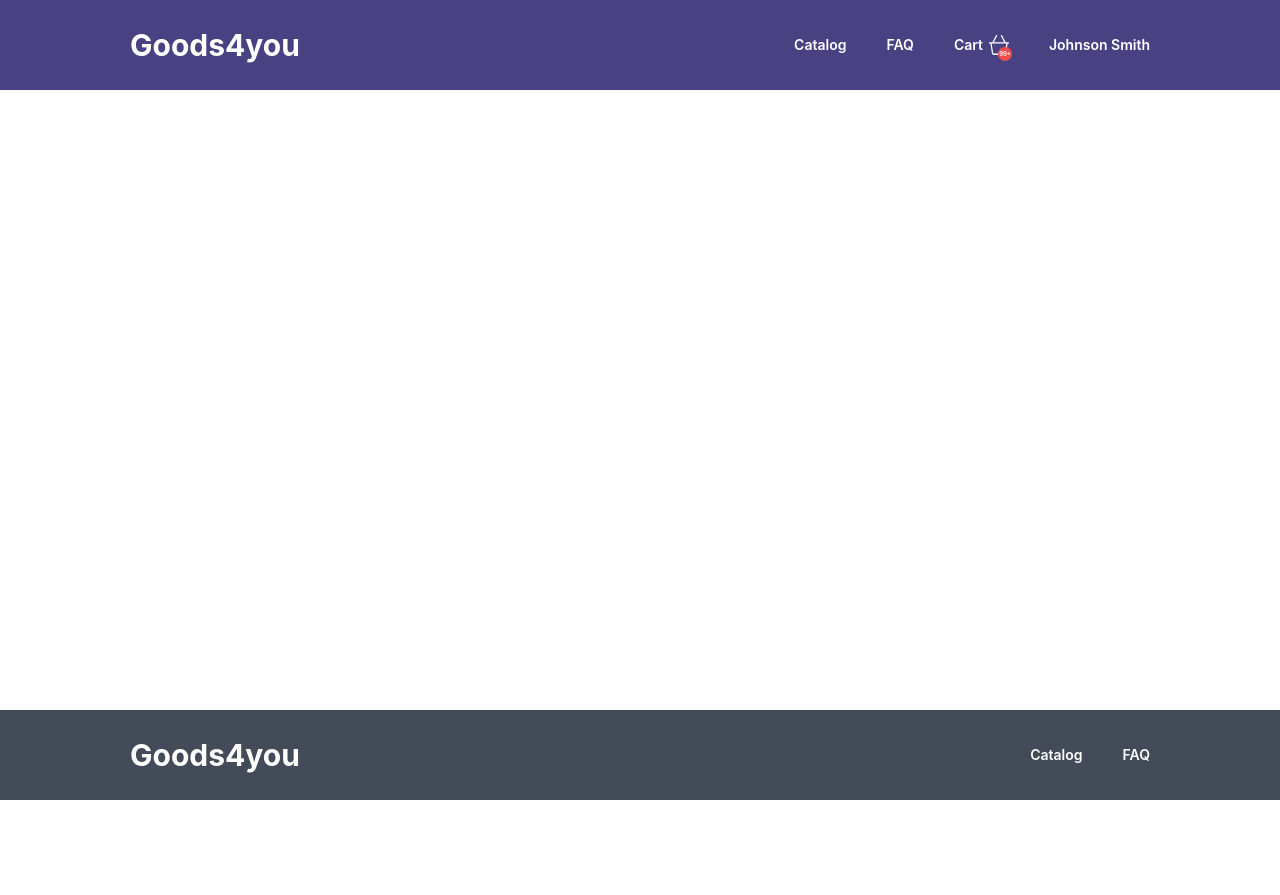
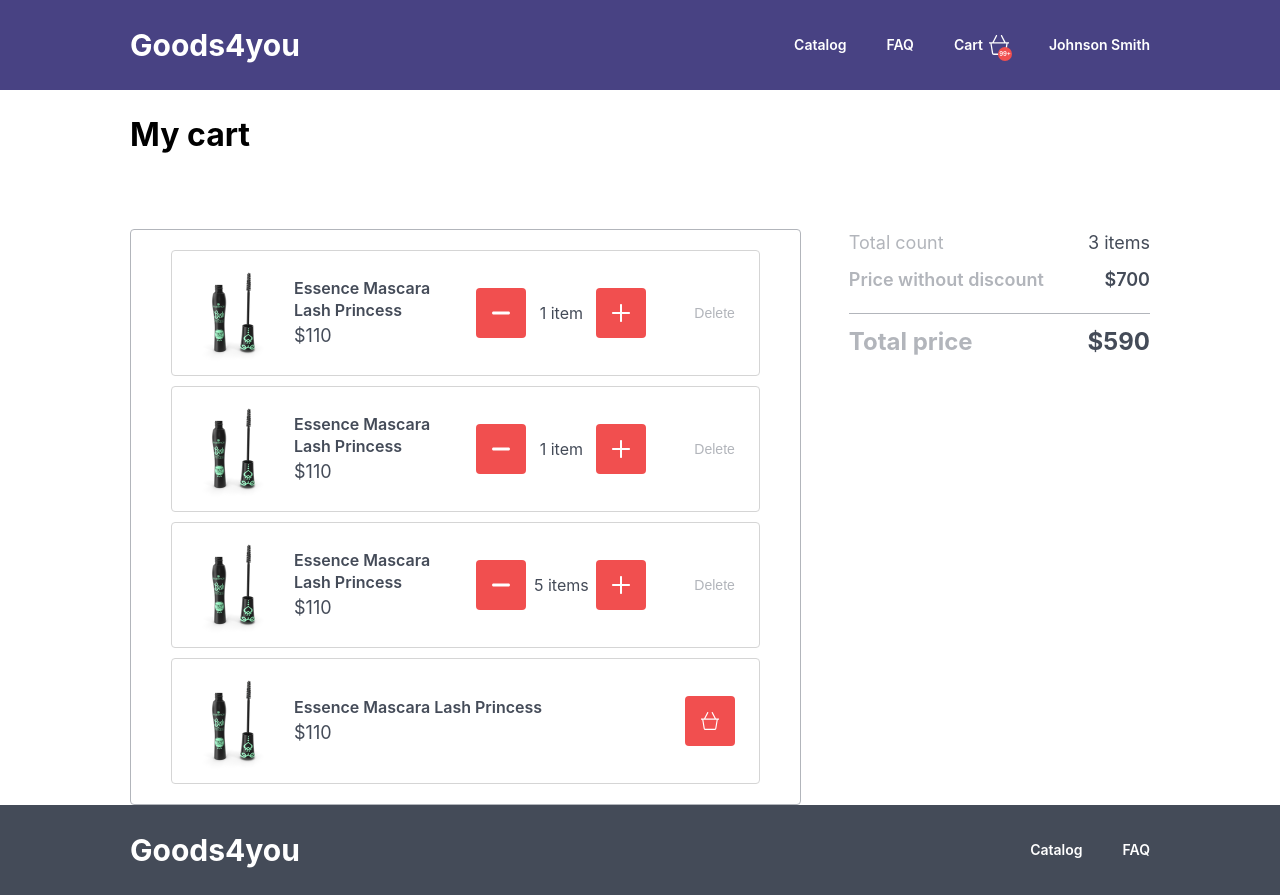
Before and after one commit to Nikitabkv/goodshop-edu, a React (Vite) app: page /cart in a window 1280 px wide. Before the commit the page ends 800 px from the top, so only its background shows below. Built offline with nearby package versions, Linux system fonts and the light colour scheme.

Commit message:
feat: add ButtonWithChild, CartItem components and Cart page without adaptive

```diff
--- a/src/pages/Cart/ui/Cart.module.scss
+++ b/src/pages/Cart/ui/Cart.module.scss
@@ -1,5 +1,68 @@
+@import '../../../shared/variables';
+
+@mixin flexPrice {
+  display: flex;
+  justify-content: space-between;
+  align-items: center;
+}
+
 .cart {
   display: flex;
   justify-content: center;
   flex-grow: 1;
 }
+
+.cartRow {
+  display: flex;
+  gap: 48px;
+}
+
+.itemsWrapper {
+  display: flex;
+  flex-direction: column;
+  gap: 10px;
+  flex-basis: calc(776px - 80px);
+  flex-grow: 1;
+  padding: 20px 40px;
+  border: 1px solid $gray-500;
+  border-radius: 4px;
+}
+
+.itemsPrice {
+  display: flex;
+  flex-direction: column;
+  gap: 10px;
+  flex-basis: 356px;
+  flex-grow: 1;
+  color: $gray-500;
+
+  hr {
+    height: 1px;
+    background-color: $gray-500;
+    width: 100%;
+    border: none;
+    margin-top: 10px;
+    margin-bottom: 0;
+  }
+}
+
+.itemsCount {
+  @include flexPrice();
+  font-size: $large;
+}
+
+.totalPrice {
+  @include flexPrice();
+  font-size: $large;
+  font-weight: $semi-bold;
+}
+
+.totalPriceWithDiscount {
+  @include flexPrice();
+  font-size: $extra-large;
+  font-weight: $bold;
+}
+
+.info {
+  color: $gray-900;
+}
--- a/src/pages/Cart/ui/Cart.tsx
+++ b/src/pages/Cart/ui/Cart.tsx
@@ -1,11 +1,77 @@
 import s from './Cart.module.scss'
-import Container from "../../../shared/ui-kit/Container";
+import Container from "../../../shared/ui-kit/Container"
+import CartItem from "../../../widgets/CartItem"
+
+const cartItems = [
+  {
+    id: 1,
+    name: 'Essence Mascara Lash Princess',
+    price: 110,
+    count: 1,
+    isDeleted: false
+  },
+  {
+    id: 2,
+    name: 'Essence Mascara Lash Princess',
+    price: 110,
+    count: 1,
+    isDeleted: false
+  },
+  {
+    id: 3,
+    name: 'Essence Mascara Lash Princess',
+    price: 110,
+    count: 5,
+    isDeleted: false
+  },
+  {
+    id: 4,
+    name: 'Essence Mascara Lash Princess',
+    price: 110,
+    count: 1,
+    isDeleted: true
+  },
+]
 
 export const Cart = () => {
   return (
     <div className={s.cart}>
       <Container>
-        <h1></h1>
+        <h1>My cart</h1>
+        <div className={s.cartRow}>
+          <div className={s.itemsWrapper}>
+            {cartItems.map((item) => (
+              <CartItem key={item.id} item={item} />
+            ))}
+          </div>
+          <div className={s.itemsPrice}>
+            <div className={s.itemsCount}>
+              <span>
+                Total count
+              </span>
+              <span className={s.info}>
+                3 items
+              </span>
+            </div>
+            <div className={s.totalPrice}>
+              <span>
+                Price without discount
+              </span>
+              <span className={s.info}>
+                $700
+              </span>
+            </div>
+            <hr/>
+            <div className={s.totalPriceWithDiscount}>
+              <span>
+                Total price
+              </span>
+              <span className={s.info}>
+                $590
+              </span>
+            </div>
+          </div>
+        </div>
       </Container>
     </div>
   )
--- /dev/null
+++ b/src/shared/ui-kit/ButtonWithChild/index.ts
@@ -0,0 +1,3 @@
+import {ButtonWithChild} from "./ui/ButtonWithChild.tsx"
+
+export default ButtonWithChild
--- /dev/null
+++ b/src/shared/ui-kit/ButtonWithChild/ui/ButtonWithChild.module.scss
@@ -0,0 +1,12 @@
+@import "../../../variables";
+
+.button {
+  display: flex;
+  align-items: center;
+  justify-content: center;
+
+  border: none;
+  border-radius: 4px;
+  background-color: $orange;
+  color: white;
+}
--- /dev/null
+++ b/src/shared/ui-kit/ButtonWithChild/ui/ButtonWithChild.tsx
@@ -0,0 +1,16 @@
+import s from './ButtonWithChild.module.scss'
+import {FC, ReactNode} from "react"
+
+interface ButtonWithChildProps {
+  children: ReactNode
+  className?: string
+  clickHandler?: () => void
+}
+
+export const ButtonWithChild:FC<ButtonWithChildProps> = ({children, className, clickHandler}) => {
+  return (
+    <button className={s.button + ' ' + className} onClick={clickHandler}>
+      {children}
+    </button>
+  )
+}
--- /dev/null
+++ b/src/widgets/CartItem/index.ts
@@ -0,0 +1,3 @@
+import {CartItem} from "./ui/CartItem.tsx"
+
+export default CartItem
--- /dev/null
+++ b/src/widgets/CartItem/ui/CartItem.module.scss
@@ -0,0 +1,79 @@
+@import "../../../shared/variables";
+
+.item {
+  display: flex;
+  align-items: center;
+  gap: 24px;
+
+  min-height: calc(124px - 24px);
+  padding: 12px;
+  border: 1px solid $gray-200;
+  border-radius: 4px;
+  color: $gray-900;
+
+  transition: 300ms;
+
+  &:hover {
+    background-color: $gray-100;
+  }
+}
+
+.itemInfo {
+  display: flex;
+  gap: 10px;
+  flex-basis: 362px;
+}
+
+.itemPriceCol {
+  display: flex;
+  flex-direction: column;
+  justify-content: center;
+  gap: 2px;
+
+  h2 {
+    margin: 0;
+    line-height: 22px;
+    font-size: $medium;
+    font-weight: $semi-bold;
+  }
+
+  .price {
+    line-height: 26px;
+    font-size: $large;
+  }
+}
+
+.manageItem {
+  display: flex;
+  justify-content: flex-end;
+  gap: 48px;
+  flex-grow: 1;
+  padding-right: 12px;
+
+  .addRemoveButtons {
+    display: flex;
+    align-items: center;
+    justify-content: space-between;
+    flex-basis: 188px;
+    min-width: 170px;
+
+    .button {
+      width: 50px;
+      height: 50px;
+    }
+  }
+}
+
+.deleteButton {
+  font-size: $small;
+  line-height: 20px;
+  padding: 0;
+  border: none;
+  background-color: transparent;
+  color: $gray-500;
+}
+
+.restoreButton {
+  width: 50px;
+  height: 50px;
+}
--- /dev/null
+++ b/src/widgets/CartItem/ui/CartItem.tsx
@@ -0,0 +1,73 @@
+import s from "./CartItem.module.scss"
+import img from "../../../shared/mockFiles/img.png"
+import ButtonWithChild from "../../../shared/ui-kit/ButtonWithChild"
+import {FC, useState} from "react";
+
+interface CartItemProps {
+  item: {
+    id: number
+    name: string
+    price: number
+    count: number
+    isDeleted: boolean
+  }
+}
+
+export const CartItem:FC<CartItemProps> = ({item}) => {
+  const {name, price, count, isDeleted} = item
+  const [countValue, setCountValue] = useState(count)
+
+  return (
+    <div className={s.item}>
+      <div className={s.itemInfo}>
+        <img src={img} alt="Essence Mascara Lash Princess" width={100} height={100} />
+        <div className={s.itemPriceCol}>
+          <h2>
+            {name}
+          </h2>
+          <span className={s.price}>
+            ${price}
+          </span>
+        </div>
+      </div>
+
+      <div className={s.manageItem}>
+        {!isDeleted ? (
+          <>
+            <div className={s.addRemoveButtons}>
+              <ButtonWithChild className={s.button} clickHandler={() => setCountValue(countValue - 1)}>
+                <svg width="18" height="4" viewBox="0 0 18 4" fill="none" xmlns="http://www.w3.org/2000/svg">
+                  <path
+                    d="M16.5 3.50012L1.5 3.50012C0.671573 3.50012 0 2.82855 0 2.00012C0 1.17169 0.671573 0.500122 1.5 0.500122L16.5 0.500122C17.3284 0.500122 18 1.17169 18 2.00012C18 2.82855 17.3284 3.50012 16.5 3.50012Z"
+                    fill="white"/>
+                </svg>
+              </ButtonWithChild>
+              {countValue} {countValue > 1 ? 'items' : 'item'}
+              <ButtonWithChild className={s.button} clickHandler={() => setCountValue(countValue + 1)}>
+                <svg width="18" height="18" viewBox="0 0 18 18" fill="none" xmlns="http://www.w3.org/2000/svg">
+                  <path
+                    d="M17 10L1 10C0.447715 10 0 9.55228 0 9C0 8.44772 0.447716 8 1 8L17 8C17.5523 8 18 8.44772 18 9C18 9.55228 17.5523 10 17 10Z"
+                    fill="white"/>
+                  <path
+                    d="M8 17L8 1C8 0.447715 8.44772 0 9 0C9.55228 0 10 0.447716 10 1L10 17C10 17.5523 9.55228 18 9 18C8.44772 18 8 17.5523 8 17Z"
+                    fill="white"/>
+                </svg>
+              </ButtonWithChild>
+            </div>
+            <button className={s.deleteButton}>Delete</button>
+          </>
+        ) : (
+          <div>
+            <ButtonWithChild className={s.restoreButton}>
+              <svg width="18" height="18" viewBox="0 0 18 18" fill="none" xmlns="http://www.w3.org/2000/svg">
+                <path
+                  d="M18 6.429H14.9434L11.7323 0.312439C11.573 0.00860184 11.2275 -0.0905997 10.9605 0.092092C10.6941 0.274784 10.6079 0.669642 10.7677 0.974128L13.6315 6.429H4.36849L7.23228 0.974085C7.39214 0.669599 7.3059 0.274741 7.03948 0.0920488C6.77196 -0.090643 6.42755 0.00855859 6.2677 0.312396L3.05655 6.42895H0V7.71468H1.22086L2.64989 16.4265C2.79929 17.3387 3.49692 18.0004 4.30884 18.0004H13.6912C14.503 18.0004 15.2007 17.3387 15.3495 16.4272L16.7791 7.71468H18C18 7.71468 18 6.429 18 6.429ZM14.2437 16.1905C14.1943 16.4944 13.9619 16.7147 13.6911 16.7147H4.30884C4.03803 16.7147 3.80569 16.4944 3.7557 16.1899L2.3651 7.71468H15.6349L14.2437 16.1905Z"
+                  fill="white"/>
+              </svg>
+            </ButtonWithChild>
+          </div>
+        )}
+      </div>
+    </div>
+  )
+}
```
Also changed, not shown: src/shared/mockFiles/img.png (added).
